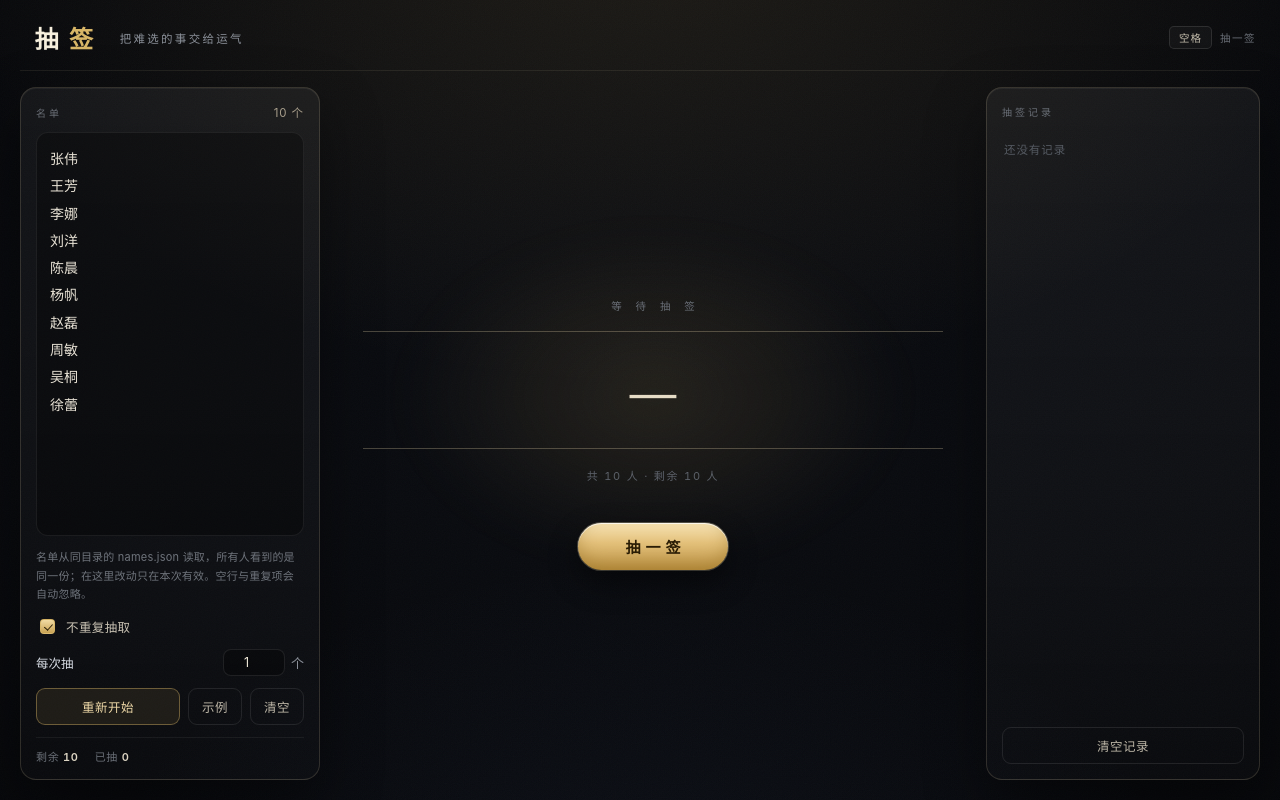
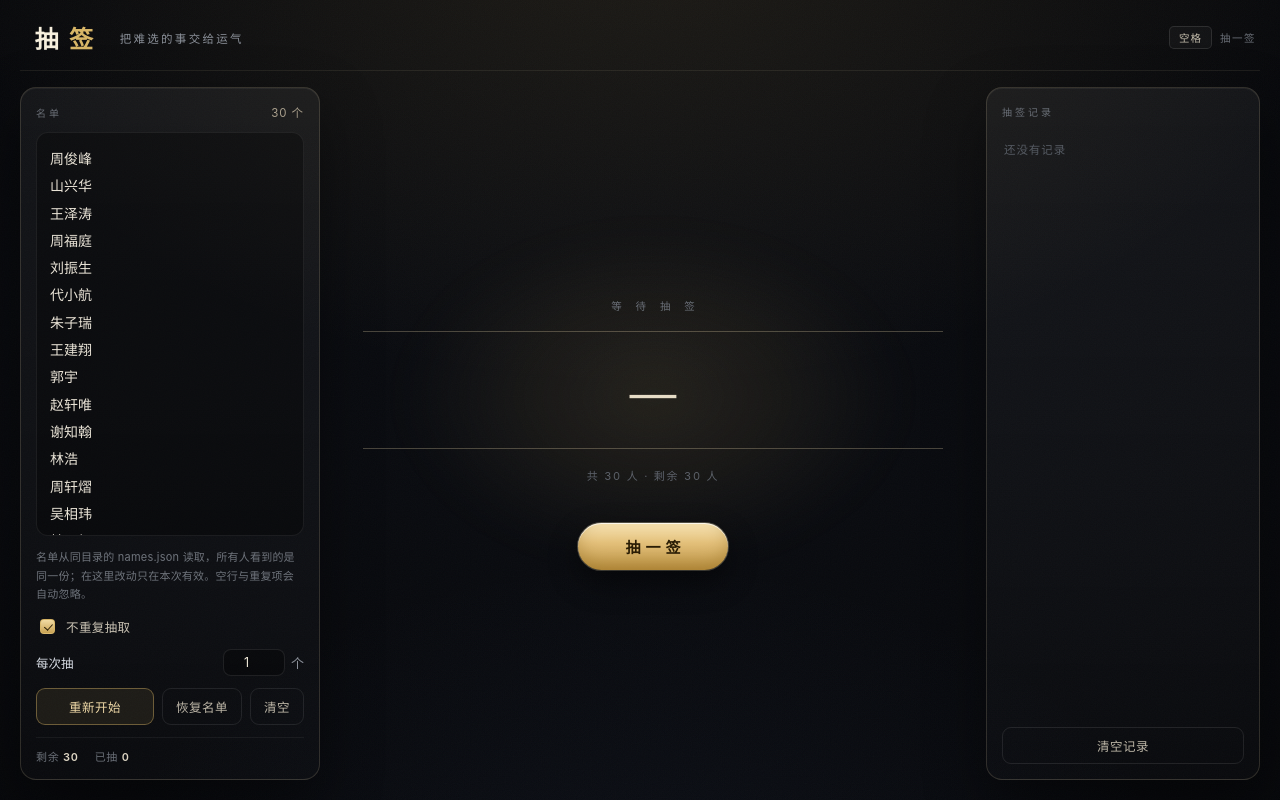
Before and after one commit to zxw5835345/draw-lots, a plain HTML site: page index.html in a window 1280 px wide. Drawn offline with Linux system fonts and the light colour scheme.

Commit message:
Add files via upload

```diff
--- a/index.html
+++ b/index.html
@@ -383,7 +383,7 @@
 
     <div class="btns">
       <button id="reset" class="accent" style="flex:1">重新开始</button>
-      <button id="sample" class="ghost">示例</button>
+      <button id="sample" class="ghost">恢复名单</button>
       <button id="clearNames" class="ghost">清空</button>
     </div>
 
@@ -438,7 +438,7 @@
   "use strict";
 
   var PALETTE = ["#f3dfae", "#e3c47f", "#c9a44f", "#efe8d8", "#b8934a", "#fff4d6"];
-  var SAMPLE = ["张伟", "王芳", "李娜", "刘洋", "陈晨", "杨帆", "赵磊", "周敏", "吴桐", "徐蕾"];
+  var SAMPLE = ["周俊峰", "山兴华", "王泽涛", "周福庭", "刘振生", "代小航", "朱子瑞", "王建翔", "郭宇", "赵轩唯", "谢知翰", "林浩", "周轩熠", "吴相玮", "韩子轩", "姜斌", "苏博林", "葛铭浩", "于凯歌", "朱昱霖", "张家麟", "宋一凡", "初明智", "陈政宇", "彭军权", "马经哲", "韦丽萍", "宋茹雪", "张晓轩", "王雨晴"];
 
   var $ = function (s) { return document.querySelector(s); };
 
@@ -1043,7 +1043,7 @@
     renderHistory();
     updateStats();
     saveSettings();
-    toast("已填入示例名单");
+    toast("已恢复默认名单");
   });
 
   el.clearNames.addEventListener("click", function () {
--- a/names.json
+++ b/names.json
@@ -2,15 +2,35 @@
   "title": "抽签",
   "updated": "2026-11-22",
   "names": [
-    "张伟",
-    "王芳",
-    "李娜",
-    "刘洋",
-    "陈晨",
-    "杨帆",
-    "赵磊",
-    "周敏",
-    "吴桐",
-    "徐蕾"
+    "周俊峰",
+    "山兴华",
+    "王泽涛",
+    "周福庭",
+    "刘振生",
+    "代小航",
+    "朱子瑞",
+    "王建翔",
+    "郭宇",
+    "赵轩唯",
+    "谢知翰",
+    "林浩",
+    "周轩熠",
+    "吴相玮",
+    "韩子轩",
+    "姜斌",
+    "苏博林",
+    "葛铭浩",
+    "于凯歌",
+    "朱昱霖",
+    "张家麟",
+    "宋一凡",
+    "初明智",
+    "陈政宇",
+    "彭军权",
+    "马经哲",
+    "韦丽萍",
+    "宋茹雪",
+    "张晓轩",
+    "王雨晴"
   ]
 }
```
